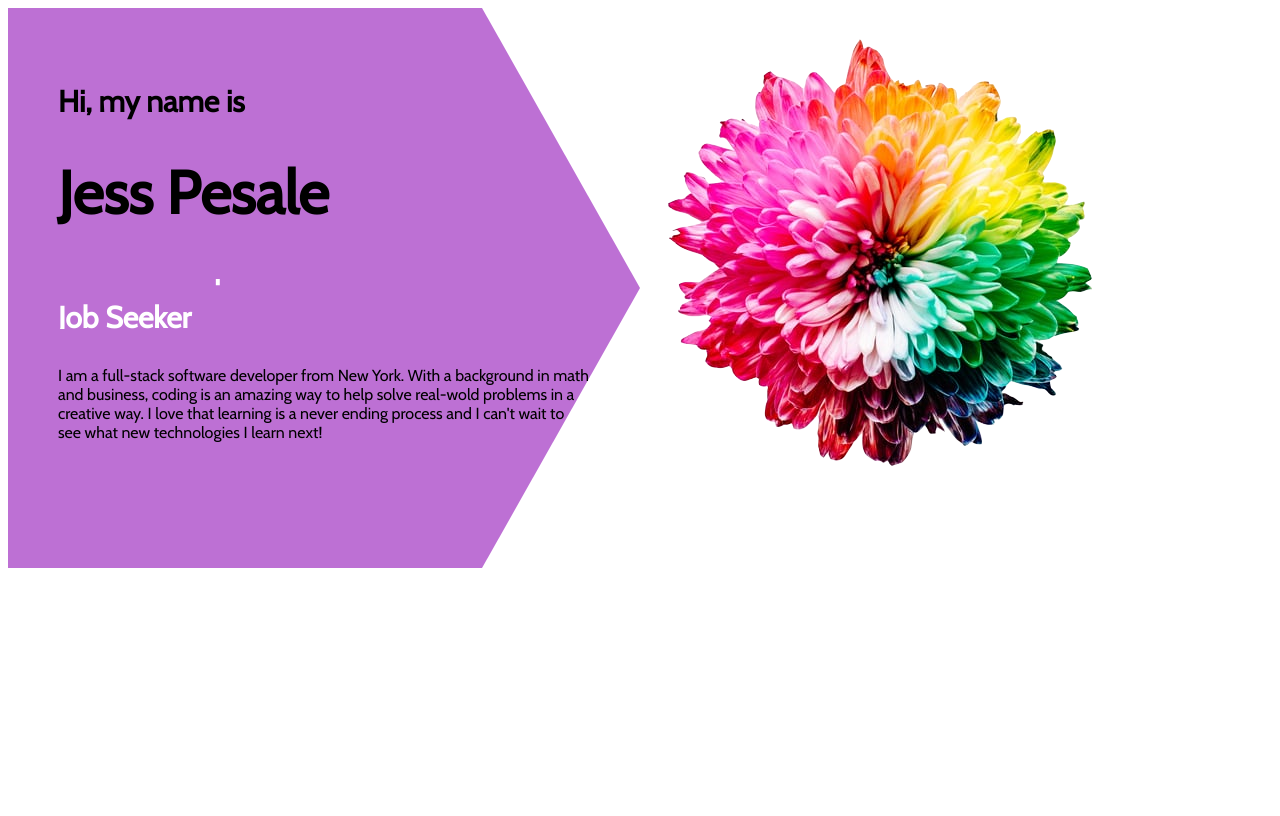
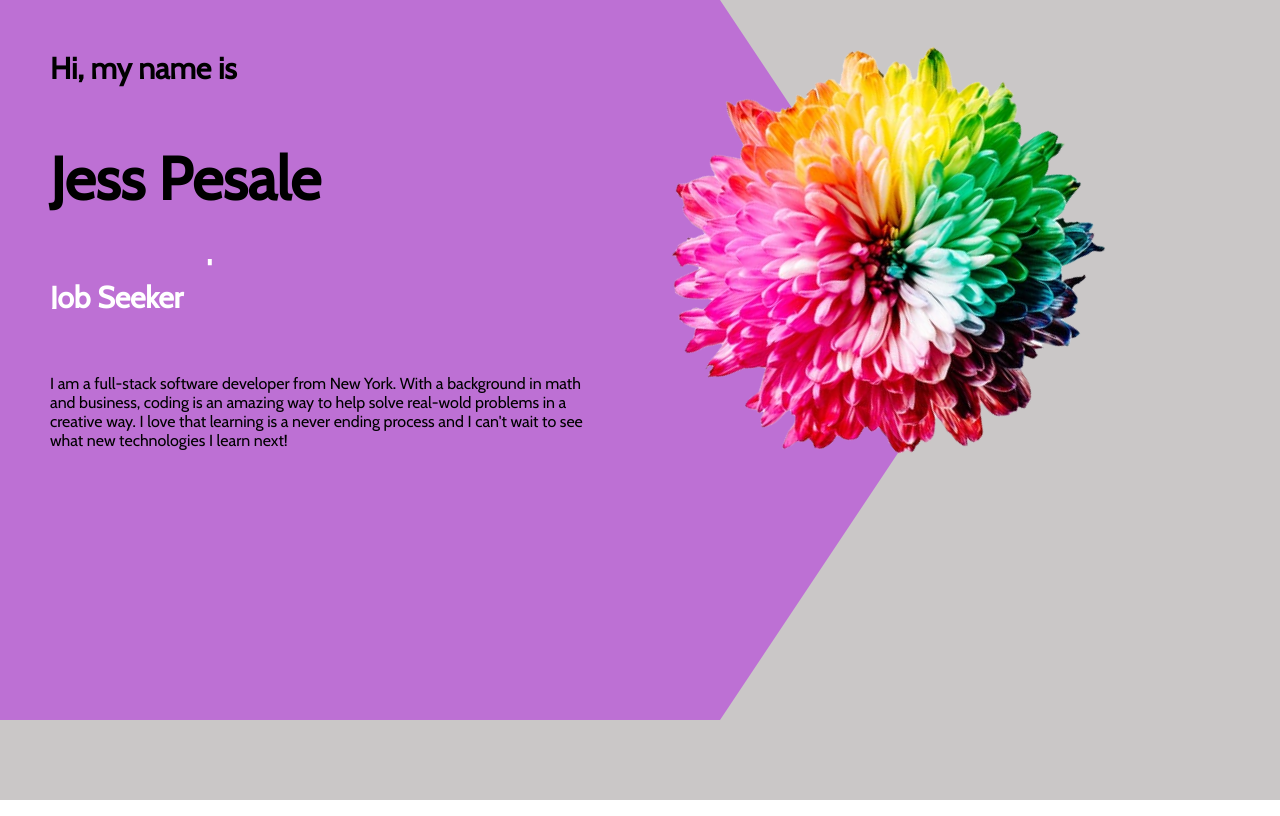
Before and after one commit to jesspesale/portfolio-site, a React (Create React App) app: page / in a window 1280 px wide. Built offline with nearby package versions, Linux system fonts and the light colour scheme.

Commit message:
fixed white border with padding/margin and rotated and re-sized image with page size

```diff
--- a/src/App.css
+++ b/src/App.css
@@ -1,5 +1,9 @@
+*{
+  margin: 0;
+  padding: 0;
+}
 .app {
   /* font-family: 'Poppins', sans-serif; */
   font-family: 'Cabin', sans-serif;
-  /* background-color: #FEFEFE */
+  background-color: #cac7c7
 }
--- a/src/components/intro/intro.css
+++ b/src/components/intro/intro.css
@@ -69,13 +69,15 @@
 
 .i-image{
     position: absolute;
+    transform: rotate(320deg);
+    max-width: 100%;
 }
 
 .i-bg{
 clip-path: polygon(0% 0%, 75% 0%, 100% 50%, 75% 100%, 0% 100%);
     background: rgb(189, 112, 212);
-    width: 100%;
-    height: 70%;
+    width: 150%;
+    height: 90%;
     position: absolute;
     top: 0;
     left: 0;
```
